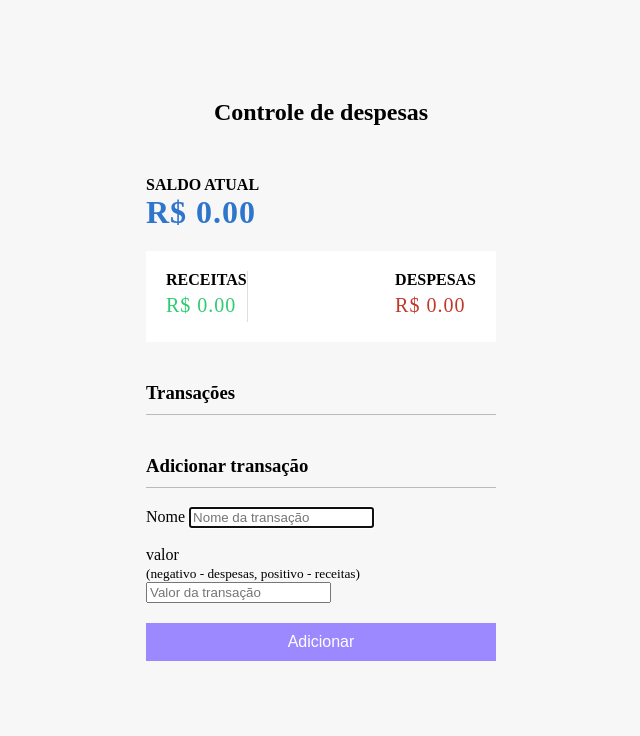
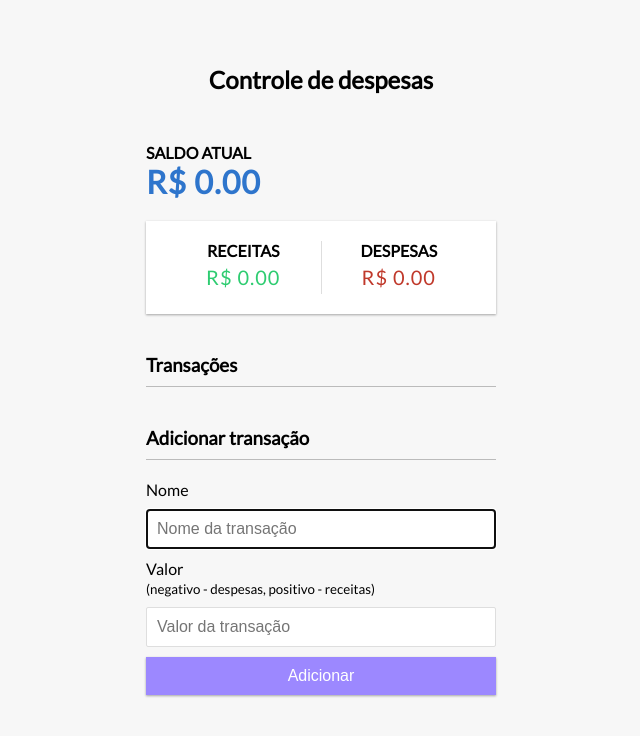
Before and after one commit to OlavioTimoteo/controle_despesas, a plain HTML site: page index.html in a window 1280 px wide. Shown: the whole page, without its empty margins (319-959 px from the left). Drawn offline with Linux system fonts and the light colour scheme.

Commit message:
Atualização

```diff
--- a/index.html
+++ b/index.html
@@ -1,36 +1,37 @@
 <!DOCTYPE html>
 <html lang="pt-br">
   <head>
-    <meta charset="UTF-8">
-    <meta name="viewport" content="width=device-width, initial-scale=1.0">
-    <link rel="stylesheet" href="style.css">
-    <title>Controle de Despesas</title>
+    <meta charset="UTF-8" />
+    <meta name="viewport" content="width=device-width, initial-scale=1.0" />
+    <link rel="stylesheet" href="./style.css" />
+    <title>Controle de despesas</title>
   </head>
   <body>
     <h2>Controle de despesas</h2>
+
     <div class="container">
       <h4>Saldo atual</h4>
-        <h1 id="balance" class="balance">R$: 0.00</h1>
 
-<!--Incluindo Receitas-->
+      <h1 id="balance" class="balance">R$ 0.00</h1>
+
       <div class="inc-exp-container">
         <div>
           <h4>Receitas</h4>
-            <p id="money-plus" class="money plus">+ R$: 0.00</p>
+          <p id="money-plus" class="money plus">+ R$0.00</p>
         </div>
 
-<!--Incluindo Despesas-->
         <div>
           <h4>Despesas</h4>
-        <p id="money-minus" class="money minus">- R$: 0.00</p>
+          <p id="money-minus" class="money minus">- R$0.00</p>
         </div>
       </div>
 
-<!--Incluindo as transações-->
       <h3>Transações</h3>
-    <ul id="transactions" class="tansactions"></ul>
+
+      <ul id="transactions" class="transactions"></ul>
 
       <h3>Adicionar transação</h3>
+
       <form id="form">
         <div class="form-control">
           <label for="text">Nome</label>
@@ -43,16 +44,17 @@
         </div>
 
         <div class="form-control">
-            <label for="ammout"
-            >valor <br />
+          <label for="amount"
+            >Valor <br />
             <small>(negativo - despesas, positivo - receitas)</small>
-            <input type="number" id="ammout" placeholder="Valor da transação"/>
+          </label>
+          <input type="number" id="amount" placeholder="Valor da transação" />
         </div>
 
-<!--Criando o botão Para adicionar as transações-->
         <button class="btn">Adicionar</button>
       </form>
     </div>
-    <script src="JavaScript/script.js"></script>
+
+    <script src="script.js"></script>
   </body>
 </html>
--- a/style.css
+++ b/style.css
@@ -1,7 +1,7 @@
 @import url('https://fonts.googleapis.com/css?family=Lato&display=swap');
 
 :root {
-    --box-shadow: 0 1px 3px rgba(0, 0, 0, 0.12), 0 1px 2px rgba (0, 0, 0, 0.24);
+  --box-shadow: 0 1px 3px rgba(0, 0, 0, 0.12), 0 1px 2px rgba(0, 0, 0, 0.24);
 }
 
 * {
@@ -16,7 +16,7 @@ body {
   justify-content: center;
   min-height: 100vh;
   margin: 0;
-    font-family: 'Lato' sans-serif;
+  font-family: 'Lato', sans-serif;
 }
 
 .container {
@@ -50,7 +50,12 @@ h4 {
   margin: 20px 0;
 }
 
-.inc-exp-container > div:first-of-type{
+.inc-exp-container > div {
+  flex: 1;
+  text-align: center;
+}
+
+.inc-exp-container > div:first-of-type {
   border-right: 1px solid #dedede;
 }
 
@@ -73,8 +78,8 @@ label {
   margin: 10px 0;
 }
 
-input [type='text'],
-input [type='number'] {
+input[type='text'],
+input[type='number'] {
   border: 1px solid #dedede;
   border-radius: 2px;
   display: block;
@@ -100,13 +105,14 @@ input [type='number'] {
 .delete-btn:focus {
   outline: 0;
 }
+
 .transactions {
-     list-style: none;
+  list-style-type: none;
   padding: 0;
   margin-bottom: 40px;
 }
 
- .transactions li{
+.transactions li {
   background-color: #fff;
   box-shadow: var(--box-shadow);
   color: #333;
@@ -136,7 +142,7 @@ input [type='number'] {
   position: absolute;
   top: 50%;
   left: 0;
-     transform: translate(-100%, 50%);
+  transform: translate(-100%, -50%);
   opacity: 0;
   transition: opacity 0.3s ease;
 }
```
Also changed, not shown: script.js (renamed from JavaScript/script.js). Lines whose indentation alone changed are shown as unchanged.
